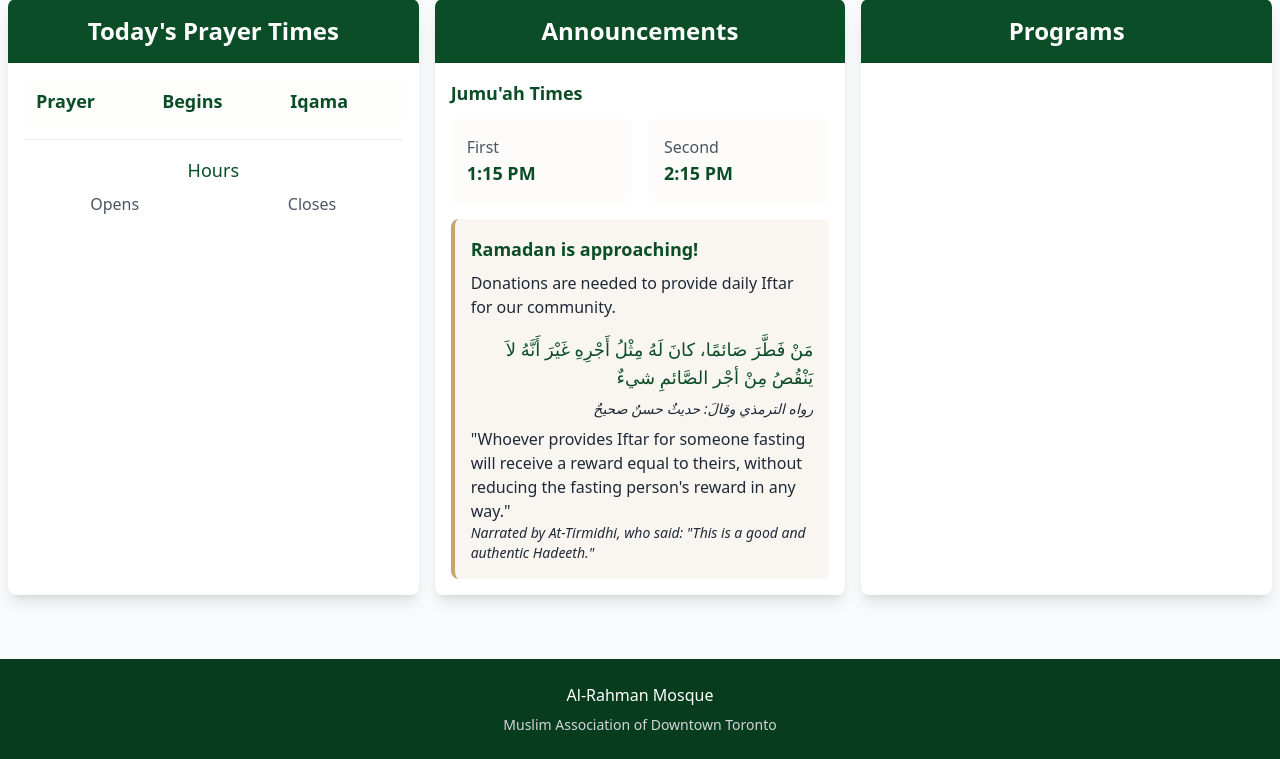
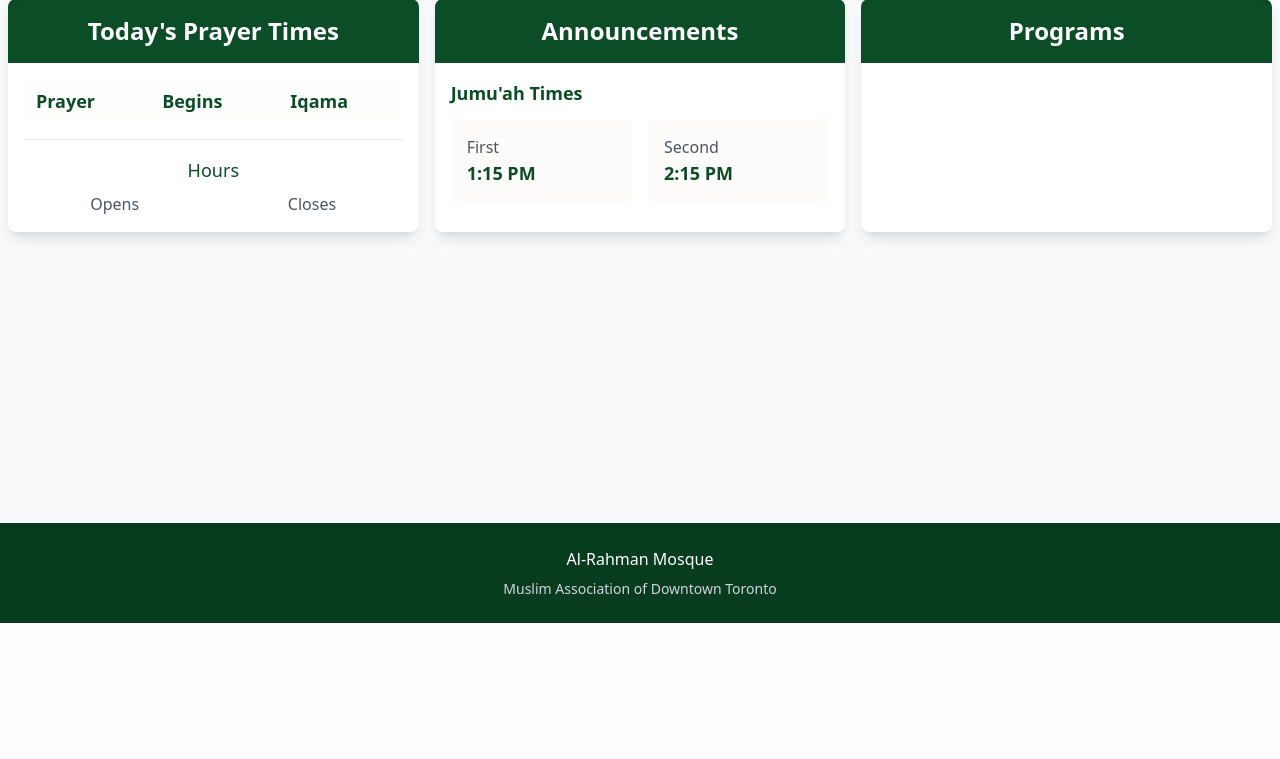
Before and after one commit to bengmoh/AlRahmanMosque-website, a Python web app: template templates/prayer_times.html in a window 1280 px wide. Shown: the part 177-936 px from the top of the page. After the commit the page ends 800 px from the top, so only its background shows below. Run offline with Jinja, Linux system fonts and the light colour scheme; the template is opened without the code that fills it, so the values that code supplies are empty; some libraries are stand-ins or nearby versions.

Commit message:
Remove Ramadan announcement

```diff
--- a/templates/prayer_times.html
+++ b/templates/prayer_times.html
@@ -85,8 +85,8 @@
                 </div>
 
                 <!-- Ramadan Announcement -->
-                <div class="bg-mosque-gold/10 rounded-lg p-4 border-l-4 border-mosque-gold">
-                    <h3 class="text-lg font-bold text-mosque-green mb-2">Ramadan is approaching!</h3>
+                <!-- <div class="bg-mosque-gold/10 rounded-lg p-4 border-l-4 border-mosque-gold">
+                    <h3 class="text-lg font-bold text-mosque-green mb-2">Eid is approaching!</h3>
                     <p class="text-base text-gray-800 mb-4">
                         Donations are needed to provide daily Iftar for our community.
                     </p>
@@ -102,7 +102,7 @@
                     <p class="text-sm text-gray-800 text-left italic">
                         Narrated by At-Tirmidhi, who said: "This is a good and authentic Hadeeth."
                     </p>
-                </div>
+                </div> -->
             </div>
         </div>
 
```
